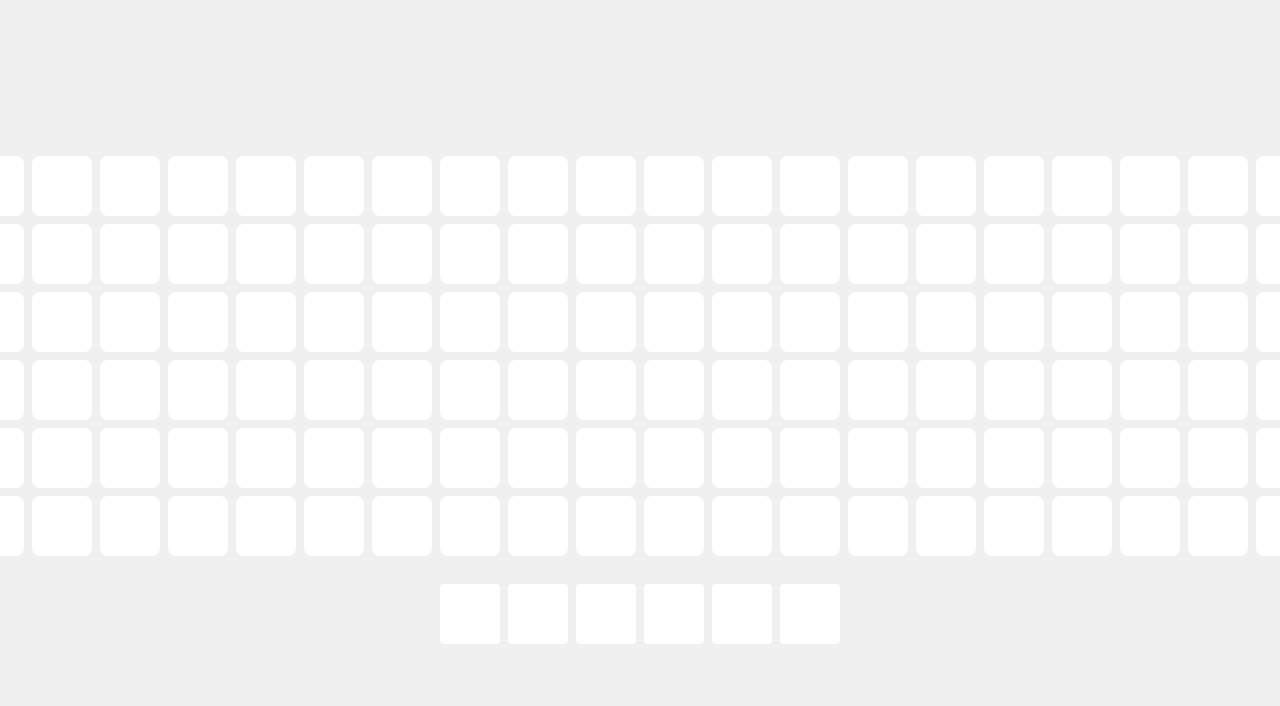
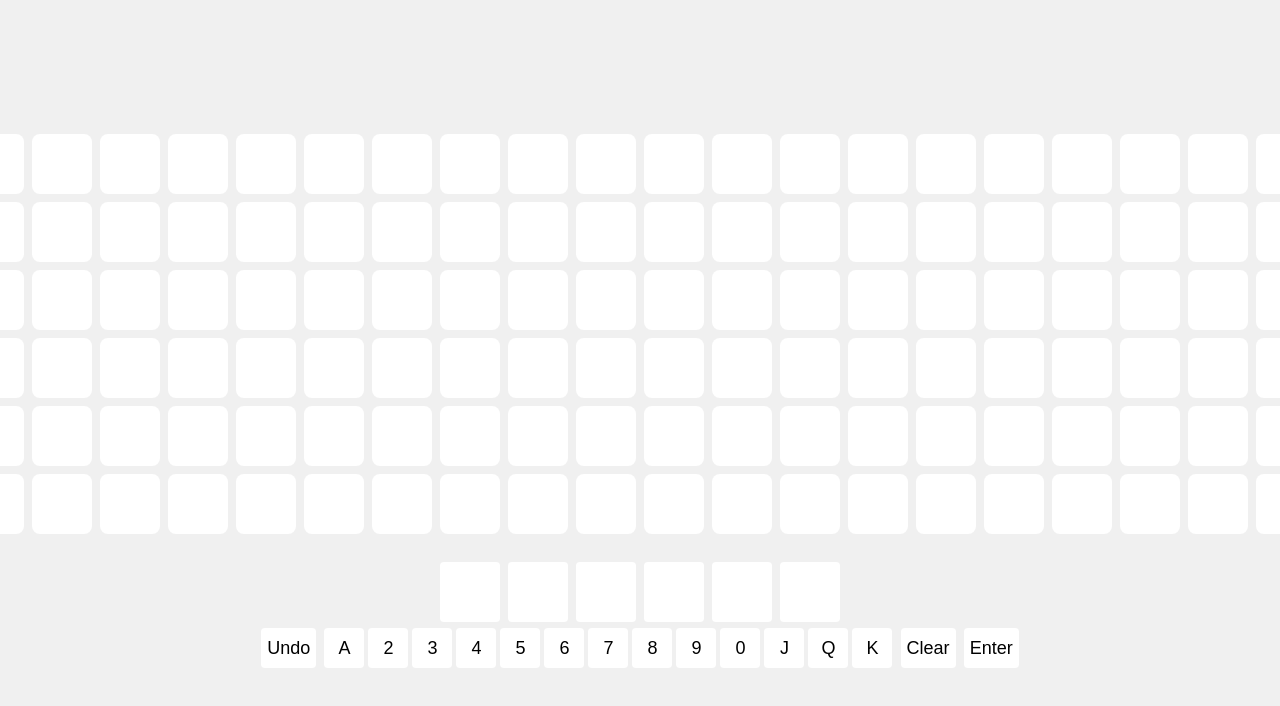
Before and after one commit to junhg0211/baccarat-trend, a SvelteKit app: page / in a window 1280 px wide. Shown: the top 706 px of the page. Built offline with nearby package versions, Linux system fonts and the light colour scheme.

Commit message:
Add keyboard functionality for inputting values

```diff
--- a/src/routes/+page.svelte
+++ b/src/routes/+page.svelte
@@ -58,6 +58,8 @@
 		// follow baccarat shoe board rules to place session
 		const [row, col, pr, pc] = getScorePosition(0, i);
 		data[row][col] = { session, enable: true, previous: [pr, pc] };
+
+		dataUpdateStack.push({ row, col });
 	}
 
 	function getScorePosition(row: number, col: number): number[] {
@@ -184,6 +186,53 @@
 			confirmInput();
 		}
 	}
+
+	const KEYS = 'A234567890JQK';
+
+	function clickKey(key: string) {
+		return () => {
+			const inputs = Array.from({ length: 6 }, (_, idx) => {
+				return document.getElementById(`digit-${idx}`) as HTMLInputElement;
+			});
+
+			for (const input of inputs) {
+				if (input.value === '') {
+					input.value = key;
+					const event = new Event('input', { bubbles: true });
+					input.dispatchEvent(event);
+					break;
+				}
+			}
+		};
+	}
+
+	function cancelInput() {
+		const inputs = Array.from({ length: 6 }, (_, idx) => {
+			return document.getElementById(`digit-${idx}`) as HTMLInputElement;
+		});
+
+		for (const input of inputs) {
+			input.value = '';
+		}
+
+		const firstInput = document.getElementById('digit-0') as HTMLInputElement;
+		firstInput.focus();
+	}
+
+	const dataUpdateStack = [];
+
+	function undoLast() {
+		const last = dataUpdateStack.pop();
+		if (!last) {
+			return;
+		}
+		const { row, col } = last;
+		data[row][col] = {
+			session: { player: 0, banker: 0, playerPair: false, bankerPair: false },
+			enable: false,
+			previous: [-1, -1]
+		};
+	}
 </script>
 
 <div class="container">
@@ -211,6 +260,14 @@
 				onkeydown={onKeyDown}
 			/>
 		{/each}
+	</div>
+	<div class="keyboard">
+		<button onclick={undoLast} class="key">Undo</button>
+		{#each KEYS.split('') as key}
+			<button onclick={clickKey(key)} class="key">{key}</button>
+		{/each}
+		<button onclick={cancelInput} class="key">Clear</button>
+		<button onclick={confirmInput} class="key">Enter</button>
 	</div>
 </div>
 
@@ -253,4 +310,15 @@
 		border-radius: 4px;
 		border: none;
 	}
+
+	.key {
+		min-width: 40px;
+		height: 40px;
+		margin: 2px;
+		font-size: 18px;
+		border-radius: 4px;
+		border: none;
+		background-color: white;
+		cursor: pointer;
+	}
 </style>
```
